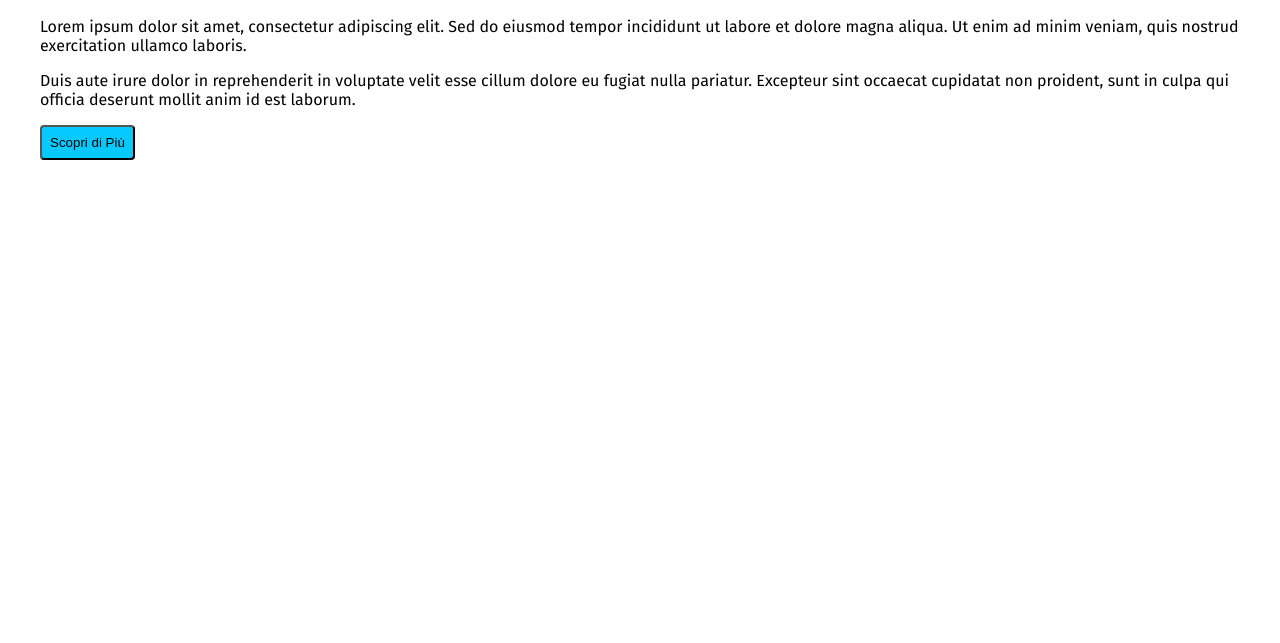
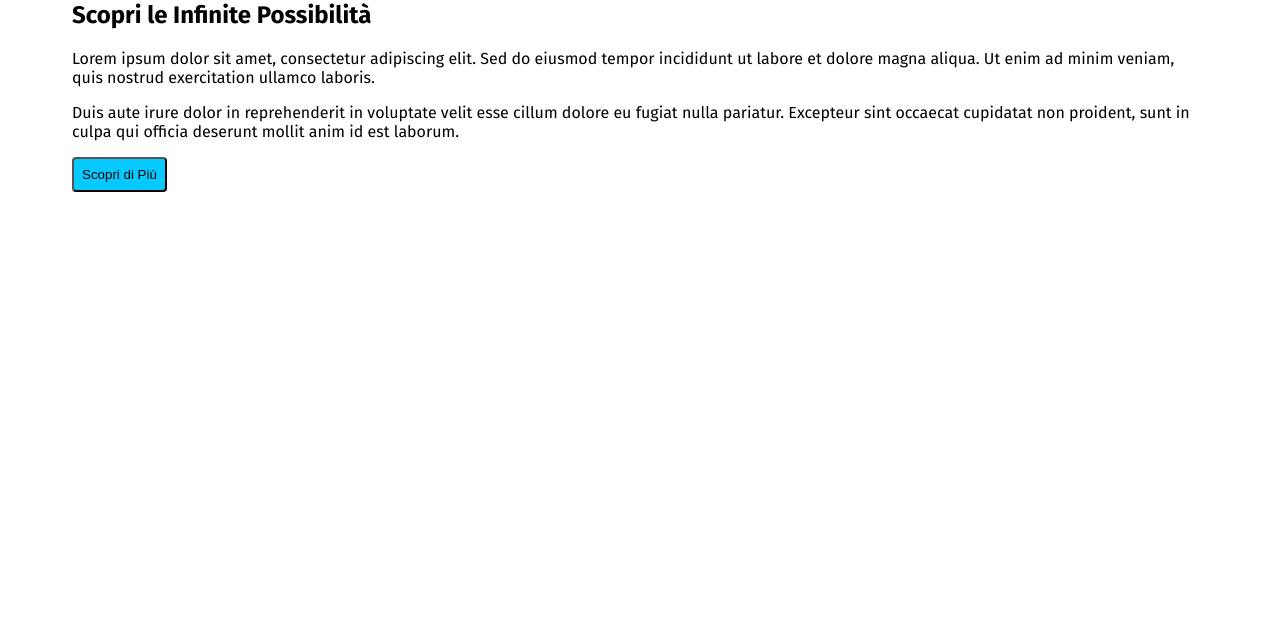
Before and after one commit to federica-uiux/figmatokens, a website: page index-page.html in a window 1280 px wide. Shown: the part 157-800 px from the top of the page. Drawn offline with nearby package versions, Linux system fonts and the light colour scheme.

Commit message:
Update styles.css

```diff
--- a/styles.css
+++ b/styles.css
@@ -38,7 +38,14 @@
   --cta: [object Object];
   --text-case-none: none;
   --text-decoration-none: none;
+
   --paragraph-indent-0: 0px;
   --small: 4px;
   --medium: 8px;
 }
+
+.container {
+    max-width: 1200px;
+    margin: 0 auto;
+    padding: 2rem;
+}
```
